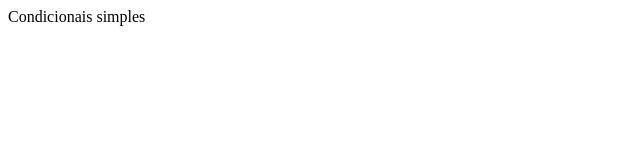
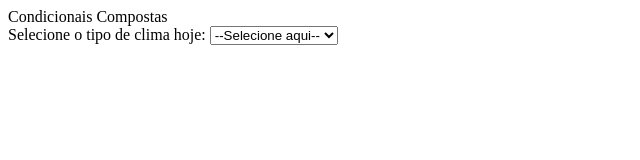
Before and after one commit to cloudsystems22/AulasJavaScript, a plain HTML site: page CondicionaisSimplesCompostas/index.html in a window 1280 px wide. Shown: the whole page, without its empty margins (0-640 px from the left). Drawn offline with Linux system fonts and the light colour scheme.

Commit message:
Atualização da aula 1

```diff
--- a/CondicionaisSimplesCompostas/condicionaisCompostas.js
+++ b/CondicionaisSimplesCompostas/condicionaisCompostas.js
@@ -0,0 +1,110 @@
+const title = 'Condicionais Compostas'
+
+document.querySelector('#body').innerHTML = title
+console.log("Condicionais Compostas")
+
+/* ------------------ Exemplo com Html --------------------------------
+var select = document.querySelector('select');
+var para = document.querySelector('p');
+
+select.addEventListener('change', setWeather);
+
+function setWeather() {
+  var choice = select.value;
+
+  if (choice === 'ensolarado') {
+    para.textContent = 'Está bom e ensolarado lá fora hoje. Use shorts! Vá à praia, ou ao parque, e tome um sorvete.';
+    console.log("Está bom e ensolarado lá fora hoje. Use shorts! Vá à praia, ou ao parque, e tome um sorvete.")
+  } else if (choice === 'chuvoso') {
+    para.textContent = 'A chuva está caindo lá fora; leve uma capa de chuva e um guarda-chuva, e não fique muito tempo fora.';
+    console.log("A chuva está caindo lá fora; leve uma capa de chuva e um guarda-chuva, e não fique muito tempo fora.")
+  } else if (choice === 'nublado') {
+    para.textContent = 'Não está chovendo, mas o céu está cinza e sombrio; pode virar a qualquer minuto, então leve uma capa de chuva para o caso.';
+    console.log("Não está chovendo, mas o céu está cinza e sombrio; pode virar a qualquer minuto, então leve uma capa de chuva para o caso.")
+  } else if (choice === 'tempestade') {
+    para.textContent = 'Cuidado! Raios, trovões, cuidado com as enchentes, se puder fique em caso e aguarde até a amenização da chuva.';
+    console.log("Cuidado! Raios, trovões, cuidado com as enchentes, se puder fique em caso e aguarde até a amenzação da chuva.")
+  } else {
+    para.textContent = '';
+  }
+}
+*/
+
+
+/*  Sem um True explicito
+var shoppingDone = false;
+
+if (shoppingDone) {
+  console.log(10);
+} else {
+  console.log(5);
+}
+*/
+
+/* --- exemplo AND, o fragmento de exemplo anterior pode ser reescrito assim:
+let choice = "ensolarado"
+let temperature = 90
+
+if (choice === 'ensolarado' && temperature < 86) {
+    console.log(`Está bom e ensolarado lá fora hoje ${temperature}º. Use shorts! Vá à praia, ou ao parque, e tome um sorvete.`)
+  } else if (choice === 'sunny' && temperature >= 86) {
+    console.log(`Está um dia realmente quente ${temperature}º. Tome cuidade, beba muita água e mantenha-se hidratado.`)
+
+}
+
+/*------- exemplo OR  --------------
+let sorveteiroLaFora = true
+let statusCasa = 'Muito quente'
+
+if (sorveteiroLaFora || statusCasa === 'Muito quente') {
+  console.log('Você deve ir rapidamente.');
+} else {
+  console.log('Não precisa sair.');
+}
+
+/*------------ Exemplo NOT, expressado pelo operador !, pode ser usado para negar uma expressão.
+Vamos combiná-lo com OR no exemplo acima: -- */
+
+let sorveteiroLaFora = true
+let statusCasa = 'Muito quente'
+
+if (!(sorveteiroLaFora || statusCasa === 'Muito quente')) {
+  console.log('Você deve ir rapidamente.');
+} else {
+  console.log('Não precisa sair.');
+}
+
+
+/* ------------------ Exemplo com Html Case --------------------------------
+var select = document.querySelector('select');
+var para = document.querySelector('p');
+
+select.addEventListener('change', setWeather);
+
+function setWeather() {
+  var choice = select.value;
+
+  switch(choice){
+    case 'ensolarado' :
+        para.textContent = 'Está bom e ensolarado lá fora hoje. Use shorts! Vá à praia, ou ao parque, e tome um sorvete.';
+        break;
+
+    case 'chuvoso' :
+        para.textContent = 'A chuva está caindo lá fora; leve uma capa de chuva e um guarda-chuva, e não fique muito tempo fora.';
+        break;
+
+    case 'nublado' :
+        para.textContent = 'Não está chovendo, mas o céu está cinza e sombrio; pode virar a qualquer minuto, então leve uma capa de chuva para o caso.';
+        break;
+
+    case 'tempestade' :
+        para.textContent = 'Cuidado! Raios, trovões, cuidado com as enchentes, se puder fique em caso e aguarde até a amenização da chuva.';
+        break;
+
+      default:
+        para.textContent = '';
+  }
+
+}
+
+*/
--- a/CondicionaisSimplesCompostas/index.html
+++ b/CondicionaisSimplesCompostas/index.html
@@ -10,7 +10,17 @@
     <div id="body">
 
     </div>
-    <script src="condicionaisSimples.js"></script>
+    <label for="tempo">Selecione o tipo de clima hoje: </label>
+        <select id="tempo">
+          <option value="">--Selecione aqui--</option>
+          <option value="ensolarado">Ensolarado</option>
+          <option value="chuvoso">Chuvoso</option>
+          <option value="nublado">Nublado</option>
+          <option value="tempestade">Tempestade</option>
+        </select>
+
+        <p></p>
+    <!-- <script src="condicionaisSimples.js"></script> -->
     <script src="condicionaisCompostas.js"></script>
 </body>
 </html>
```
